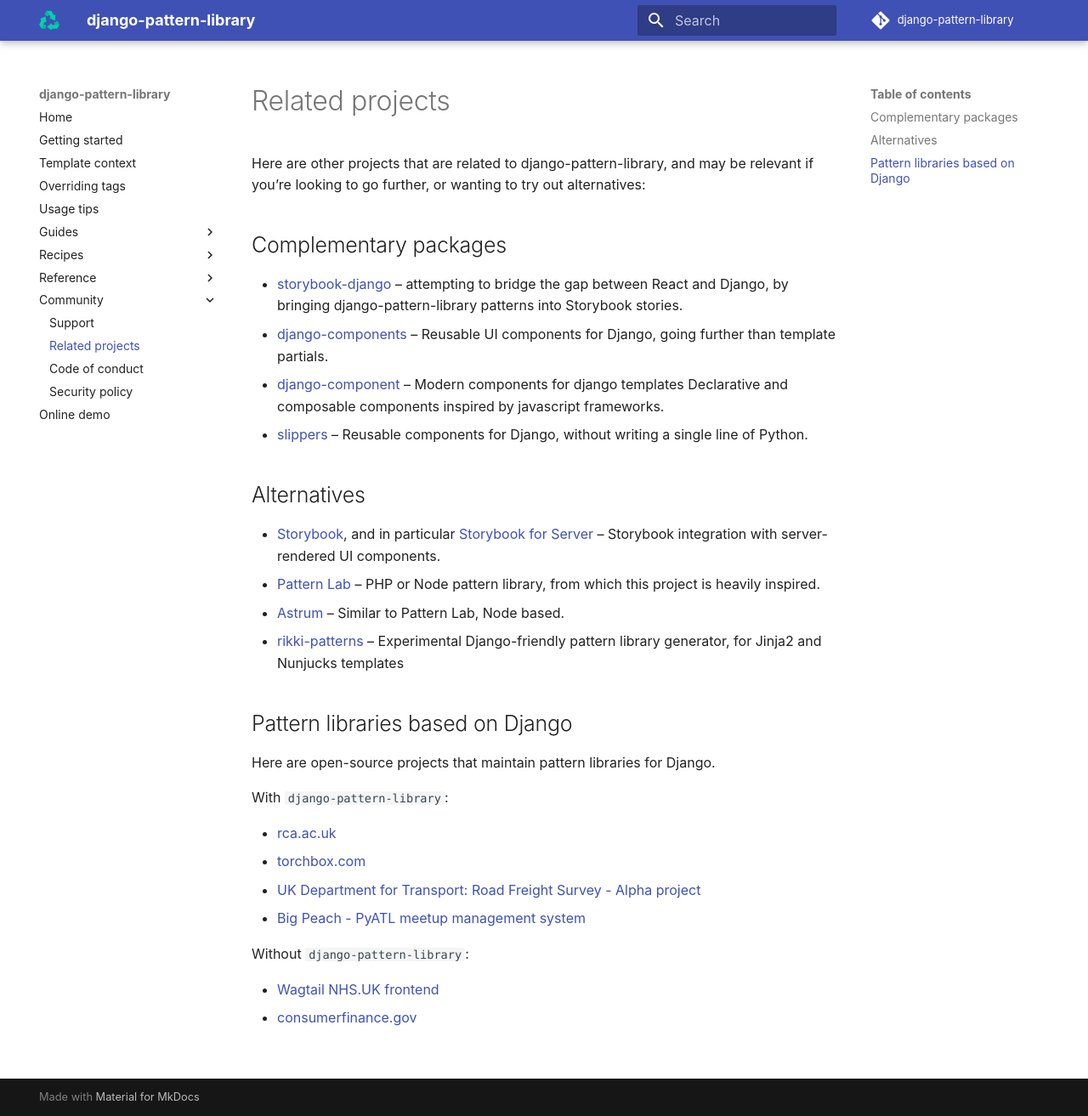
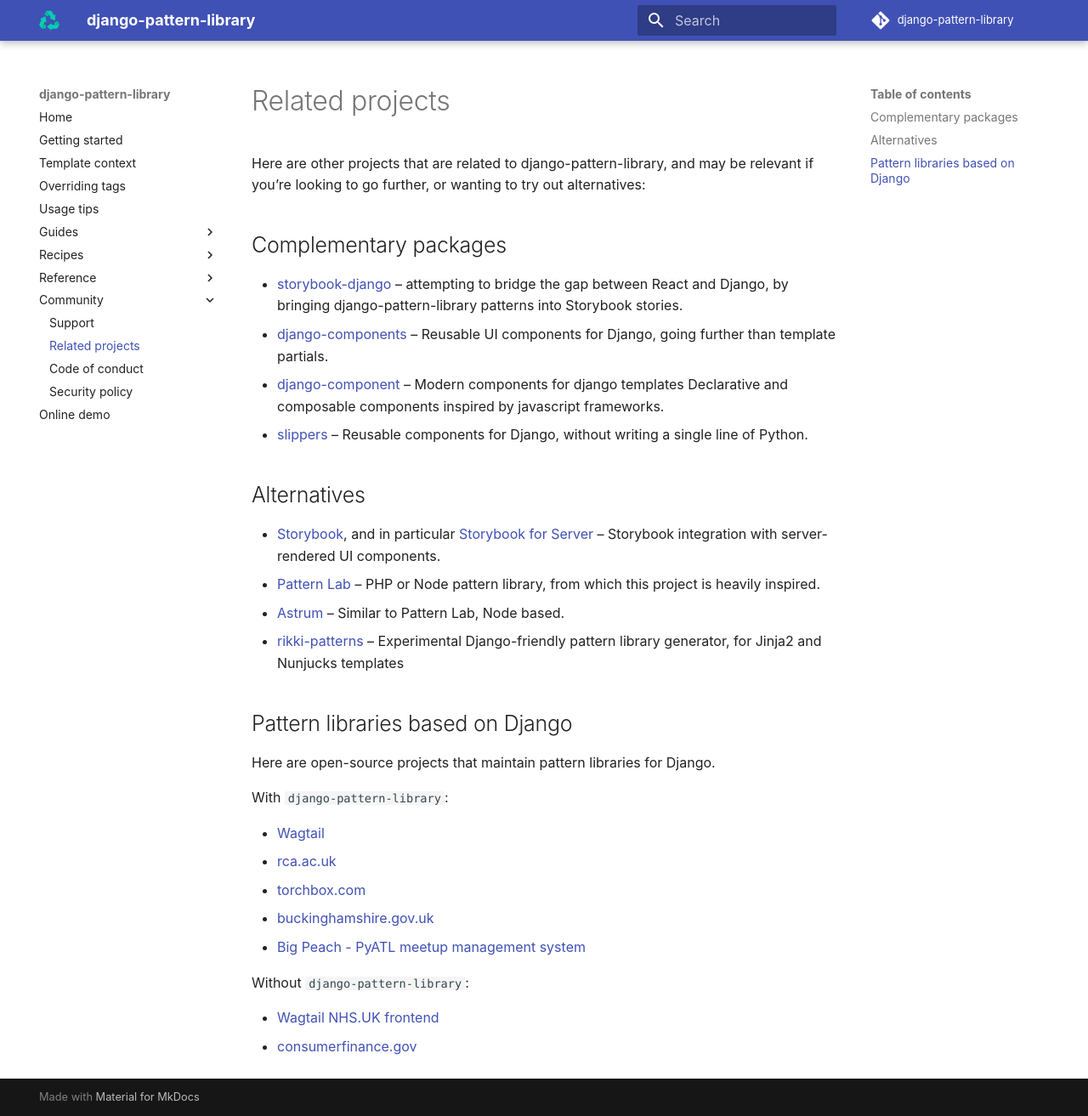
Before and after one commit to torchbox/django-pattern-library, an MkDocs documentation site: the page built from docs/community/related-projects.md, in a window 1280 px wide and 1313 px high. Shown: the whole window at 85% size. Built offline with MkDocs 1.6.1 and Material for MkDocs 9.7.7, drawn with Linux system fonts in a browser that asks for light colours; comment, search, counter and statistics services are not loaded.

Commit message:
Update related projects

```diff
--- a/docs/community/related-projects.md
+++ b/docs/community/related-projects.md
@@ -23,9 +23,10 @@
 
 With `django-pattern-library`:
 
+- [Wagtail](https://github.com/wagtail/wagtail)
 - [rca.ac.uk](https://github.com/torchbox/rca-wagtail-2019)
 - [torchbox.com](https://github.com/torchbox/wagtail-torchbox)
-- [UK Department for Transport: Road Freight Survey - Alpha project](https://github.com/torchbox/dft-rfs-alpha)
+- [buckinghamshire.gov.uk](https://github.com/Buckinghamshire-Digital-Service/buckinghamshire-council)
 - [Big Peach - PyATL meetup management system](https://github.com/pyatl/big-peach)
 
 Without `django-pattern-library`:
```
